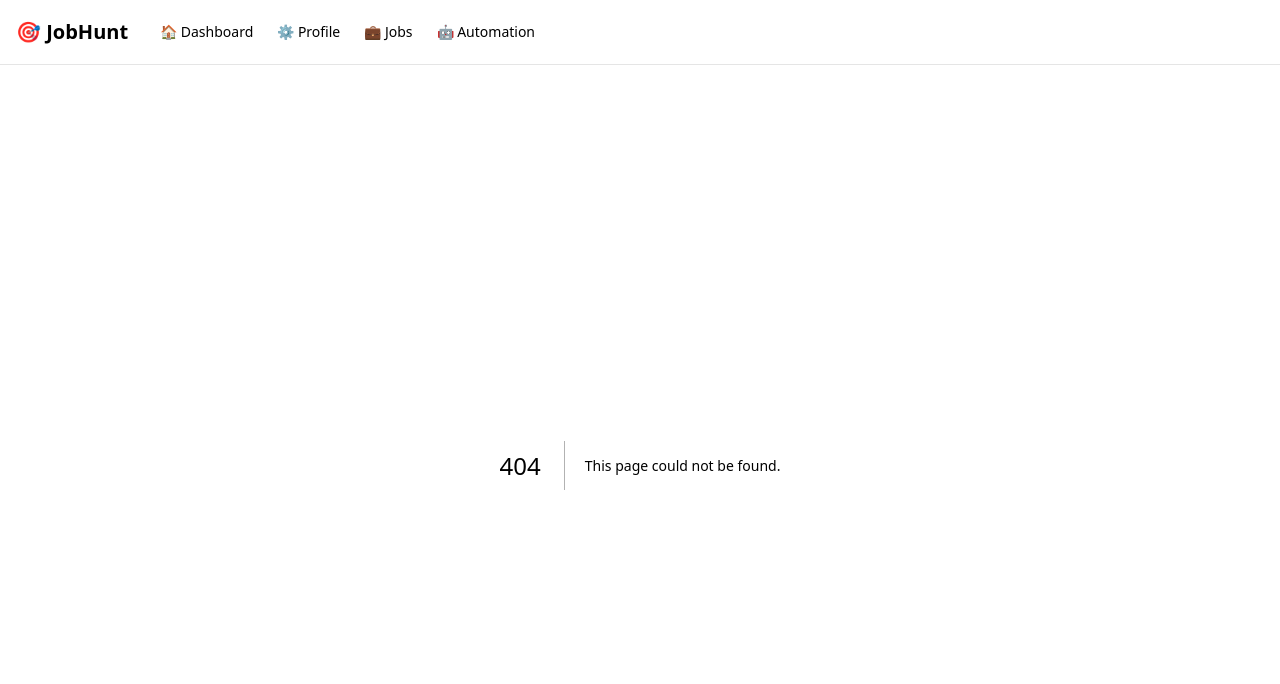
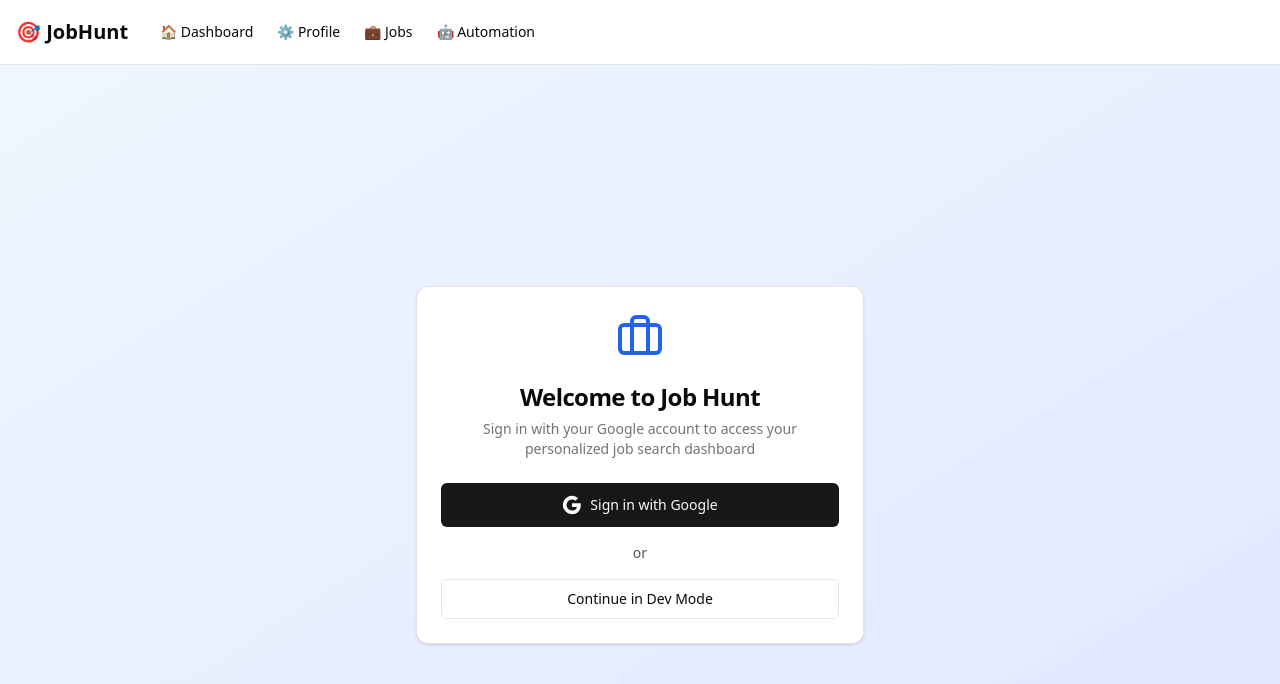
Before and after one commit to viryl15/job-hunt, a Next.js app in the folder apps/web/: page /auth/signin in a window 1280 px wide. Before the commit this address had no page. Shown: the top 684 px of the page. Built offline with nearby package versions, Linux system fonts and the light colour scheme; no server answers.

Commit message:
feat: Implement Google authentication with session management and update login flow

```diff
--- a/apps/web/src/app/api/test-login/route.ts
+++ b/apps/web/src/app/api/test-login/route.ts
@@ -18,6 +18,7 @@ export async function POST(request: NextRequest) {
     // Create test config
     const testConfig: JobBoardConfig = {
       id: `test-login-${Date.now()}`,
+      userId: 'test-user',
       boardName: 'HelloWork',
       boardUrl: 'https://www.hellowork.com',
       credentials: {
@@ -35,6 +36,7 @@ export async function POST(request: NextRequest) {
         remotePreference: 'any'
       },
       applicationSettings: {
+        autoApply: true,
         coverLetterTemplate: `Madame, Monsieur,
 
 Je vous écris pour exprimer mon intérêt pour le poste de {{JOB_TITLE}} au sein de {{COMPANY_NAME}}.
@@ -51,7 +53,9 @@ Cordialement,
         resumeUrl: '',
         customMessage: 'Test message'
       },
-      isActive: true
+      isActive: true,
+      createdAt: new Date(),
+      updatedAt: new Date()
     }
 
     // Test login
--- /dev/null
+++ b/apps/web/src/app/auth/signin/page.tsx
@@ -0,0 +1,73 @@
+'use client'
+
+import { signIn, useSession } from 'next-auth/react'
+import { Button } from '@/components/ui/button'
+import { Card, CardContent, CardDescription, CardHeader, CardTitle } from '@/components/ui/card'
+import { Briefcase } from 'lucide-react'
+import { useRouter } from 'next/navigation'
+import { useEffect } from 'react'
+
+export default function SignIn() {
+  const { data: session, status } = useSession()
+  const router = useRouter()
+
+  useEffect(() => {
+    if (session) {
+      router.push('/dashboard')
+    }
+  }, [session, router])
+
+  if (status === 'loading') {
+    return (
+      <div className="min-h-screen flex items-center justify-center bg-gradient-to-br from-blue-50 to-indigo-100">
+        <div className="text-center">
+          <div className="animate-spin rounded-full h-12 w-12 border-b-2 border-blue-600 mx-auto mb-4"></div>
+          <p className="text-gray-600">Loading...</p>
+        </div>
+      </div>
+    )
+  }
+
+  return (
+    <div className="min-h-screen flex items-center justify-center bg-gradient-to-br from-blue-50 to-indigo-100">
+      <Card className="w-full max-w-md">
+        <CardHeader className="text-center">
+          <div className="flex justify-center mb-4">
+            <Briefcase className="h-12 w-12 text-blue-600" />
+          </div>
+          <CardTitle className="text-2xl">Welcome to Job Hunt</CardTitle>
+          <CardDescription>
+            Sign in with your Google account to access your personalized job search dashboard
+          </CardDescription>
+        </CardHeader>
+        <CardContent className="space-y-4">
+          <Button
+            onClick={() => signIn('google')}
+            className="w-full"
+            size="lg"
+          >
+            <svg className="w-5 h-5 mr-2" viewBox="0 0 24 24">
+              <path fill="currentColor" d="M22.56 12.25c0-.78-.07-1.53-.2-2.25H12v4.26h5.92c-.26 1.37-1.04 2.53-2.21 3.31v2.77h3.57c2.08-1.92 3.28-4.74 3.28-8.09z"/>
+              <path fill="currentColor" d="M12 23c2.97 0 5.46-.98 7.28-2.66l-3.57-2.77c-.98.66-2.23 1.06-3.71 1.06-2.86 0-5.29-1.93-6.16-4.53H2.18v2.84C3.99 20.53 7.7 23 12 23z"/>
+              <path fill="currentColor" d="M5.84 14.09c-.22-.66-.35-1.36-.35-2.09s.13-1.43.35-2.09V7.07H2.18C1.43 8.55 1 10.22 1 12s.43 3.45 1.18 4.93l2.85-2.22.81-.62z"/>
+              <path fill="currentColor" d="M12 5.38c1.62 0 3.06.56 4.21 1.64l3.15-3.15C17.45 2.09 14.97 1 12 1 7.7 1 3.99 3.47 2.18 7.07l3.66 2.84c.87-2.6 3.3-4.53 6.16-4.53z"/>
+            </svg>
+            Sign in with Google
+          </Button>
+
+          <div className="text-center">
+            <p className="text-sm text-gray-600">or</p>
+          </div>
+
+          <Button
+            onClick={() => router.push('/dashboard')}
+            variant="outline"
+            className="w-full"
+          >
+            Continue in Dev Mode
+          </Button>
+        </CardContent>
+      </Card>
+    </div>
+  )
+}
--- a/apps/web/src/app/layout.tsx
+++ b/apps/web/src/app/layout.tsx
@@ -1,6 +1,7 @@
 import type { Metadata } from "next";
 import { Inter } from "next/font/google";
 import Link from "next/link";
+import { SessionProvider } from "@/components/session-provider";
 import "./globals.css";
 
 const inter = Inter({
@@ -32,7 +33,8 @@ export default function RootLayout({
   return (
     <html lang="en" className={inter.variable}>
       <body className="min-h-screen bg-background font-sans antialiased">
-        <nav className="border-b bg-background">
+        <SessionProvider>
+          <nav className="border-b bg-background">
           <div className="container mx-auto px-4">
             <div className="flex h-16 items-center space-x-8">
               <Link href="/" className="text-xl font-bold">
@@ -68,9 +70,10 @@ export default function RootLayout({
             </div>
           </div>
         </nav>
-        <main>
-          {children}
-        </main>
+          <main>
+            {children}
+          </main>
+        </SessionProvider>
       </body>
     </html>
   );
--- a/apps/web/src/app/page.tsx
+++ b/apps/web/src/app/page.tsx
@@ -39,14 +39,16 @@ export default function HomePage() {
             automated applications, and privacy-conscious approach to finding your next role.
           </p>
           <div className="flex flex-col sm:flex-row gap-4 justify-center">
-            <Link href="/dashboard">
+            <Link href="/auth/signin">
               <Button size="lg" className="text-lg px-8 py-3">
-                Get Started (Dev Mode)
+                Sign In with Google
               </Button>
             </Link>
-            <Button variant="outline" size="lg" className="text-lg px-8 py-3">
-              Learn More
-            </Button>
+            <Link href="/dashboard">
+              <Button variant="outline" size="lg" className="text-lg px-8 py-3">
+                Dev Mode (Skip Login)
+              </Button>
+            </Link>
           </div>
         </div>
 
--- a/apps/web/src/app/profile/page.tsx
+++ b/apps/web/src/app/profile/page.tsx
@@ -9,7 +9,6 @@ import { Card, CardContent, CardDescription, CardHeader, CardTitle } from '@/com
 import { Tabs, TabsContent, TabsList, TabsTrigger } from '@/components/ui/tabs'
 import { Badge } from '@/components/ui/badge'
 import { Separator } from '@/components/ui/separator'
-import { Toast } from '@/components/ui/toast'
 
 interface UserProfile {
   personalInfo: {
--- a/apps/web/src/components/job-board-config.tsx
+++ b/apps/web/src/components/job-board-config.tsx
@@ -59,7 +59,7 @@ export function JobBoardConfigForm({ config, onSave, onCancel }: JobBoardConfigF
       resumeUrl: config?.applicationSettings?.resumeUrl || '',
       customMessage: config?.applicationSettings?.customMessage || ''
     },
-    isActive: config?.isActive || true
+    isActive: config?.isActive ?? true
   })
 
   const [newSkill, setNewSkill] = useState('')
@@ -190,7 +190,7 @@ export function JobBoardConfigForm({ config, onSave, onCancel }: JobBoardConfigF
                 <Switch
                   id="isActive"
                   checked={formData.isActive}
-                  onCheckedChange={(checked: boolean) => setFormData(prev => ({ ...prev, isActive: checked }))}
+                  onCheckedChange={(checked) => setFormData(prev => ({ ...prev, isActive: Boolean(checked) }))}
                 />
                 <Label htmlFor="isActive">Enable automated applications</Label>
               </div>
@@ -268,10 +268,10 @@ export function JobBoardConfigForm({ config, onSave, onCancel }: JobBoardConfigF
                 <Label>Remote Work Preference</Label>
                 <Select
                   value={formData.preferences.remotePreference}
-                  onValueChange={(value: 'remote' | 'hybrid' | 'onsite' | 'any') =>
+                  onValueChange={(value) =>
                     setFormData(prev => ({
                       ...prev,
-                      preferences: { ...prev.preferences, remotePreference: value }
+                      preferences: { ...prev.preferences, remotePreference: value as 'remote' | 'hybrid' | 'onsite' | 'any' }
                     }))
                   }
                 >
--- /dev/null
+++ b/apps/web/src/components/session-provider.tsx
@@ -0,0 +1,12 @@
+"use client"
+
+import { SessionProvider as NextAuthSessionProvider } from "next-auth/react"
+import { ReactNode } from "react"
+
+interface SessionProviderProps {
+  children: ReactNode
+}
+
+export function SessionProvider({ children }: SessionProviderProps) {
+  return <NextAuthSessionProvider>{children}</NextAuthSessionProvider>
+}
```
Also changed, not shown: apps/web/src/lib/auth.ts (added, +47 -0 lines).
